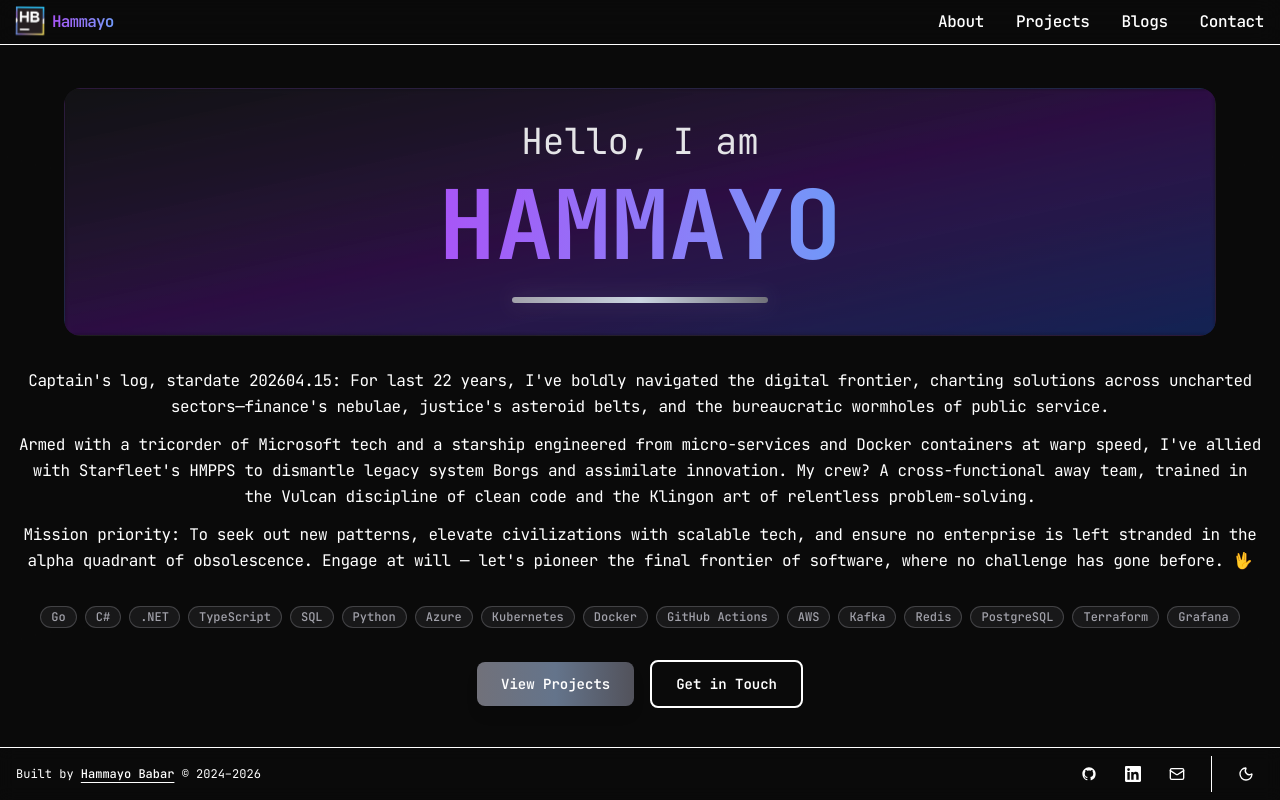
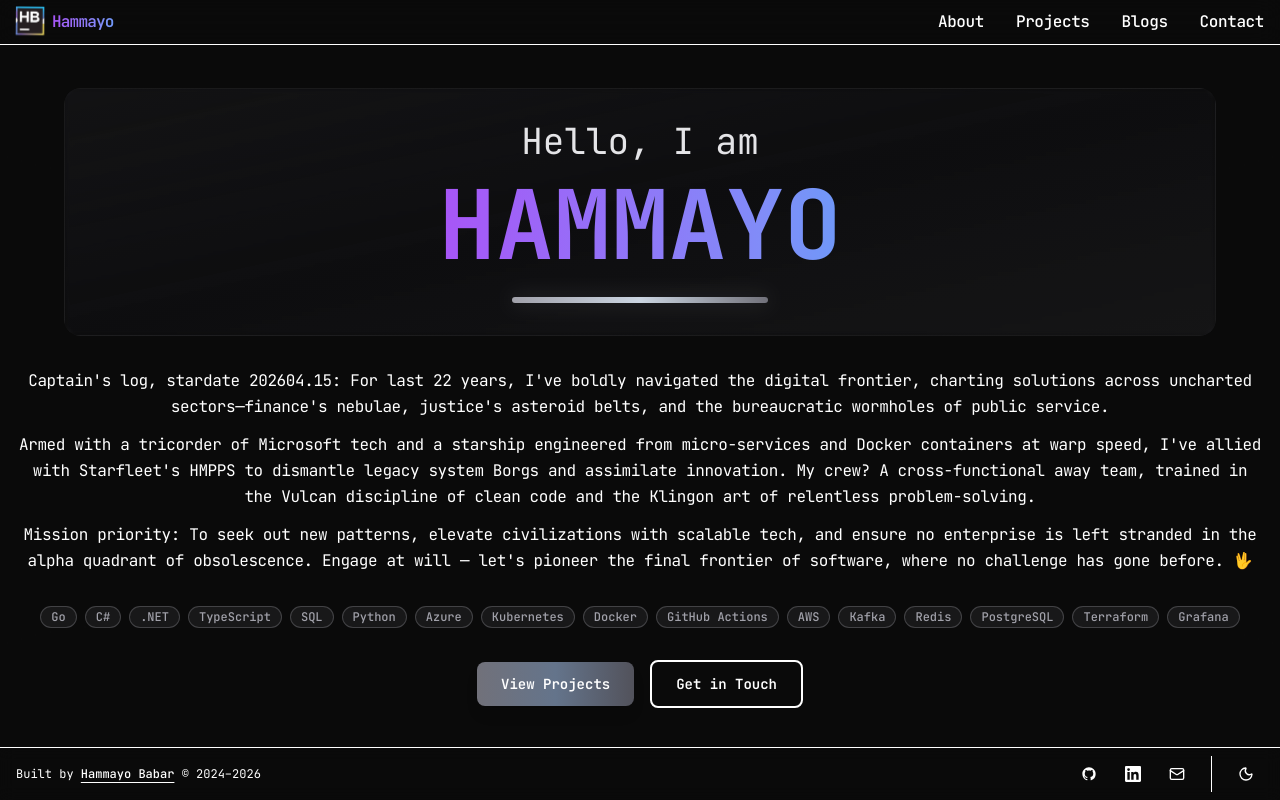
Before and after one commit to hammayo/hammayo.github.io, a Next.js app: page / in a window 1280 px wide. Built offline with nearby package versions, Linux system fonts and the light colour scheme.

Commit message:
fix: replace hardcoded purple in card-effects with scheme CSS vars

```diff
--- a/src/features/shared/ui/card-effects.tsx
+++ b/src/features/shared/ui/card-effects.tsx
@@ -40,11 +40,11 @@ export function CardEffects({ children, variant = 'default', className = '', del
         'relative h-full overflow-hidden transition-all duration-500 rounded-xl',
         'backdrop-blur-[1px] hover:backdrop-blur-[2px]',
         'shadow-[0_4px_20px_-4px_rgba(0,0,0,0.06)] dark:shadow-[0_4px_20px_-4px_rgba(0,0,0,0.4)]',
-        'group-hover:shadow-[0_8px_30px_-4px_rgba(124,58,237,0.1)] dark:group-hover:shadow-[0_8px_30px_-4px_rgba(0,0,0,0.5)]',
+        'group-hover:shadow-[0_8px_30px_-4px_var(--scheme-glow)] dark:group-hover:shadow-[0_8px_30px_-4px_rgba(0,0,0,0.5)]',
         'border border-zinc-200/50 dark:border-white/[0.05]',
-        'group-hover:border-purple-300/50 dark:group-hover:border-purple-500/20',
+        'group-hover:border-[var(--scheme-border)]',
         variant === 'featured'
-          ? 'bg-gradient-to-br from-white via-purple-50/40 to-cyan-50/30 dark:from-zinc-900/60 dark:via-purple-900/30 dark:to-blue-900/40 ring-1 ring-purple-300/40 dark:ring-purple-500/10'
+          ? 'bg-gradient-to-br from-white via-zinc-50/40 to-sky-50/20 dark:from-zinc-900/60 dark:via-zinc-900/30 dark:to-zinc-800/30 ring-1 ring-[var(--scheme-border)]'
           : cardBgBase,
       )}>
         <div className="absolute inset-0 transition-opacity duration-700 opacity-0 group-hover:opacity-100">
@@ -56,7 +56,7 @@ export function CardEffects({ children, variant = 'default', className = '', del
           style={{
             background: useMotionTemplate`radial-gradient(
               800px circle at ${mouseX}px ${mouseY}px,
-              rgba(124,58,237,0.08),
+              var(--scheme-glow),
               transparent 80%
             )`,
           }}
@@ -67,13 +67,13 @@ export function CardEffects({ children, variant = 'default', className = '', del
           style={{
             background: useMotionTemplate`radial-gradient(
               500px circle at ${mouseX}px ${mouseY}px,
-              rgba(124,58,237,0.1),
+              var(--scheme-glow),
               transparent 80%
             )`,
           }}
         />
 
-        <div className="relative h-full z-10 bg-white/60 dark:bg-black/10 backdrop-blur-[2px] group-hover:bg-purple-50/30 dark:group-hover:bg-black/20 transition-colors duration-500">
+        <div className="relative h-full z-10 bg-white/60 dark:bg-black/10 backdrop-blur-[2px] group-hover:bg-[var(--scheme-accent)]/5 transition-colors duration-500">
           {children}
         </div>
       </div>
```
